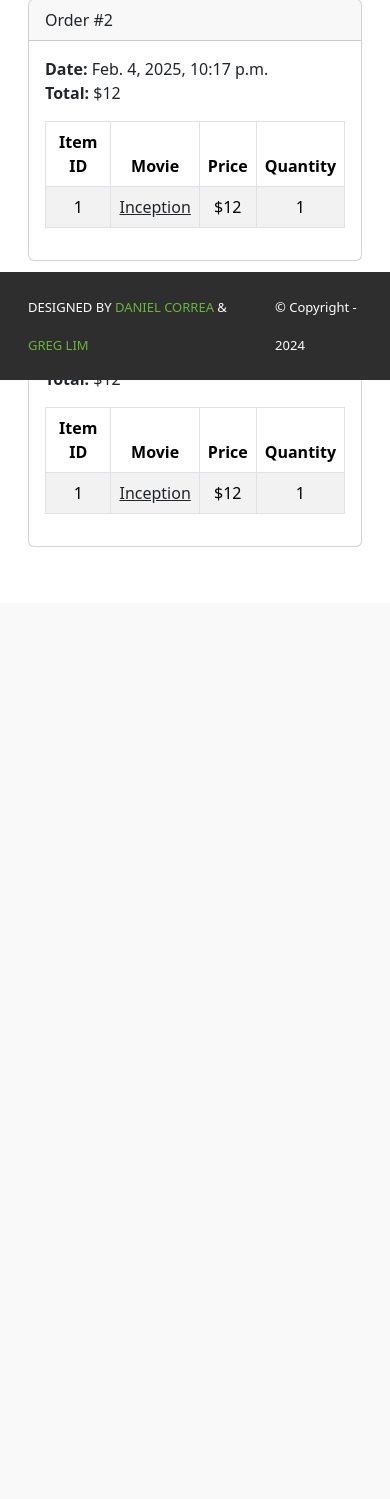
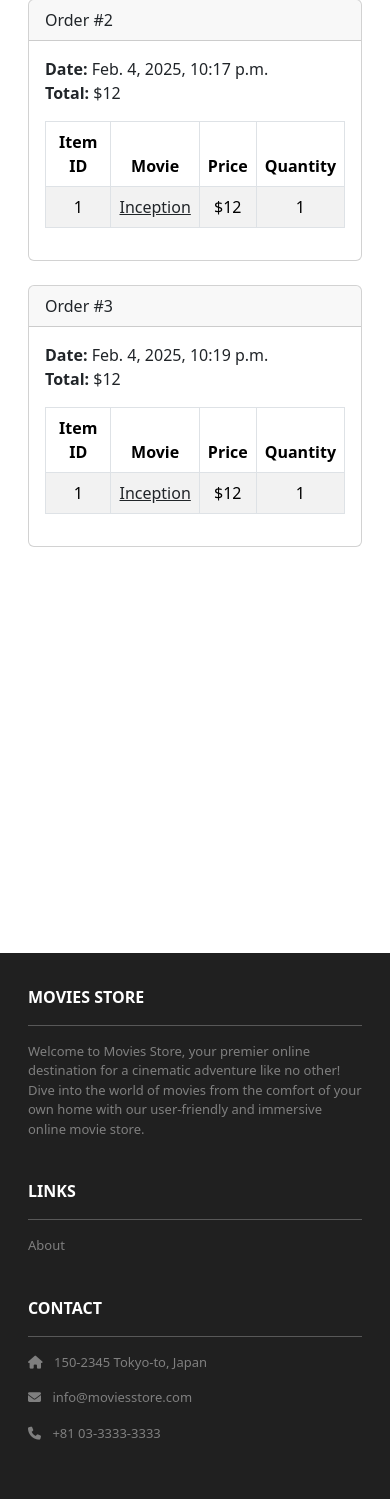
Before and after one commit to yantsenter/2340proj1, a Django app: page /accounts/orders/ in a window 390 px wide. Shown: the part 464-1963 px from the top of the page. Before the commit the page ends 1011 px from the top, so only its background shows below. Run offline with Django 5.2, Linux system fonts and the light colour scheme; a user stored in the database is signed in; data comes from the database, SQL or seed files in the repository; some libraries are stand-ins or nearby versions.

Commit message:
footer fixes and scrolling for mobile

```diff
--- a/accounts/templates/accounts/login.html
+++ b/accounts/templates/accounts/login.html
@@ -44,4 +44,7 @@
     </div>
   </div>
 </div>
+    </div>
+      <div style="height: 100px">
+    </div>
 {% endblock content %}
--- a/accounts/templates/accounts/orders.html
+++ b/accounts/templates/accounts/orders.html
@@ -46,4 +46,6 @@
     </div>
   </div>
 </div>
+      <div style="height: 350px">
+    </div>
 {% endblock content %}
--- a/cart/templates/cart/index.html
+++ b/cart/templates/cart/index.html
@@ -49,4 +49,6 @@
     </div>
   </div>
 </div>
+    <div style="height: 250px">
+    </div>
 {% endblock content %}
--- a/cart/templates/cart/purchase.html
+++ b/cart/templates/cart/purchase.html
@@ -12,4 +12,6 @@
     </div>
   </div>
 </div>
+      <div style="height: 300px">
+    </div>
 {% endblock content %}
--- a/home/templates/home/index.html
+++ b/home/templates/home/index.html
@@ -15,4 +15,6 @@
     </div>
   </div>
 </div>
+        <div style="height: 300px">
+    </div>
 {% endblock content %}
--- a/moviesstore/templates/base.html
+++ b/moviesstore/templates/base.html
@@ -8,7 +8,7 @@
     <link href="https://fonts.googleapis.com/css2?family=Poppins:wght@300;400;500;600;700&display=swap" rel="stylesheet">
     <script src="https://cdn.jsdelivr.net/npm/bootstrap@5.3.3/dist/js/bootstrap.bundle.min.js"crossorigin="anonymous"></script>
     <link rel="stylesheet" type="text/css" href="{% static 'css/style.css' %}">
-    <meta name="viewport" content="width=device-width, initial-scale=1" />
+    <meta name="viewport" content="width=device-width, initial-scale=1.0" />
   </head>
 
   <body>
@@ -50,7 +50,7 @@
     </div>
 
     <!-- Footer -->
-    <section class="p-3 ms-footer d-none d-md-block">
+    <section class="p-3 ms-footer">
       <div class="container d-flex justify-content-between">
         <div class="row mt-3 text-white">
           <div class="col-md-6 col-lg-6 col-xl-6 mx-auto mb-4">
@@ -75,20 +75,6 @@
         </div>
       </div>
     </section>
-    <footer class="footer fixed-bottom bg-primary">
-    <section class="p-3 ms-footer-bottom bg-dark">
-      <div class="container d-flex justify-content-between">
-        <div class="me-5 text-white">
-          <span>DESIGNED BY <a href="https://www.x.com/danielgarax" target="_blank">DANIEL CORREA</a> &
-            <a href="https://www.x.com/greglim81" target="_blank">GREG LIM</a>
-          </span>
-        </div>
-        <div class="text-white">
-          <span>© Copyright - 2024</span>
-        </div>
-      </div>
-    </section>
-    </footer>
     <!-- Footer -->
   </body>
 </html>
```
